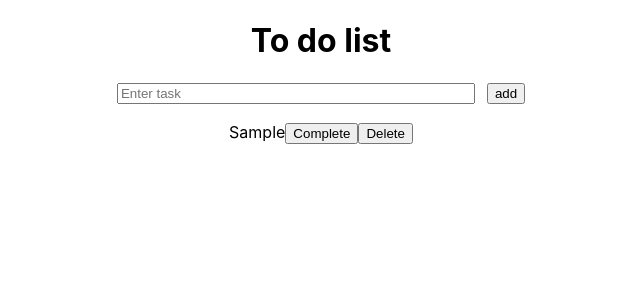
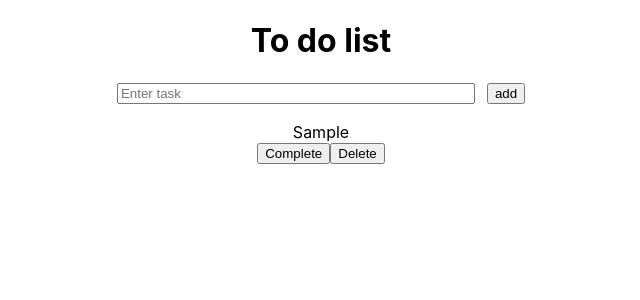
Before and after one commit to NaLa0x48/todolist, a React (Create React App) app: page / in a window 1280 px wide. Both pictures are taken after typing "Sample" into the empty fields and a click on the button "add". Shown: the top 300 px of the page, without its empty margins (319-959 px from the left). Built offline with nearby package versions, Linux system fonts and the light colour scheme.

Commit message:
Update TodoList.js

```diff
--- a/src/components/TodoList.js
+++ b/src/components/TodoList.js
@@ -18,9 +18,9 @@ const TodoList = ({todos,setTodos}) => {
         console.log(todo);
     }
     return (
-             <div className="">
+             <div className="todos">
                 {todos.map((todo) =>(
-                    <li key={todo.id} className="list-item"><span style={{textDecoration: todo.completed ? "line-through" : ""}}>{todo.title}</span>
+                    <li key={todo.id} className="list-item"><div className="title" style={{textDecoration: todo.completed ? "line-through" : ""}}>{todo.title}</div>
 
                     <button clasName="complete-btn"onClick={()=>handleComplete(todo)}>Complete</button>
                     <button className="delete-btn" onClick={()=>handleDelete(todo)}>Delete</button></li>
```
